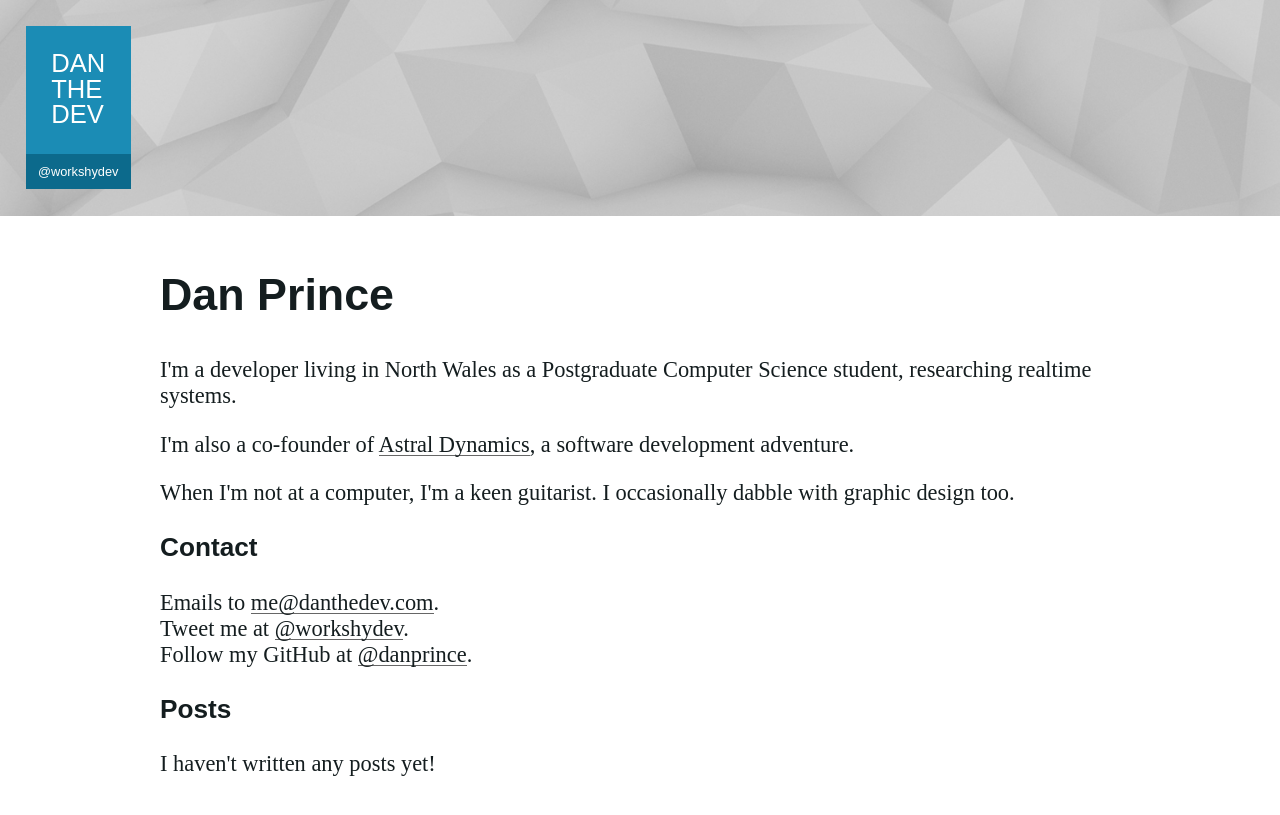
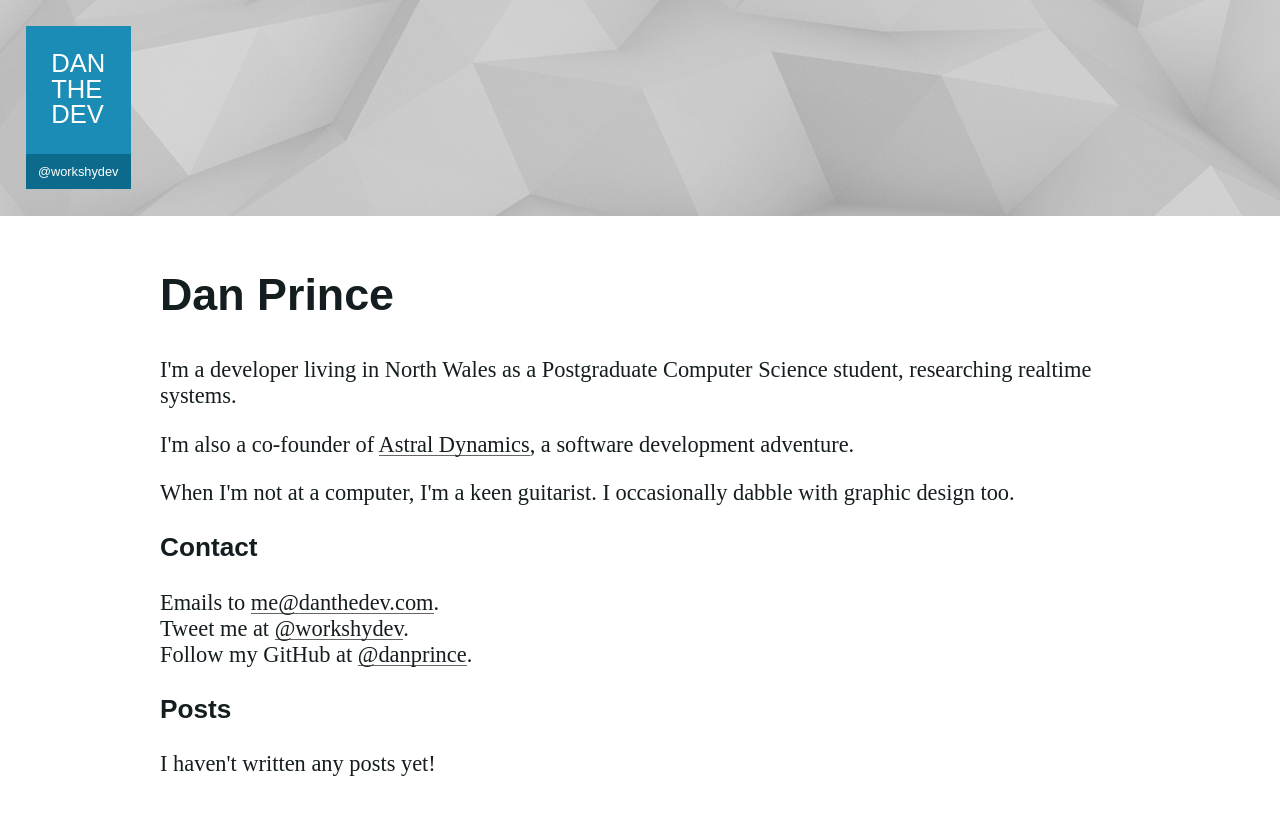
Before and after one commit to danprince/danthedev.com, a Jekyll site: the page built from index.html, in a window 1280 px wide. Shown: the top 815 px of the page. Built offline with Jekyll 4.4.1, drawn with Linux system fonts in a browser that asks for light colours; some web fonts are replaced.

Commit message:
optimising banner image

```diff
--- a/_sass/_banner.scss
+++ b/_sass/_banner.scss
@@ -1,8 +1,6 @@
 .banner {
+  background-attachment: fixed;
   background-color: $mystic-grey;
+  height: 13.5em;
   width: 100%;
-  height: 13.5em;
-  background-attachment: fixed;
-  background-position: left top;
-  background-size: cover;
 }
```
Also changed, not shown: img/banner.jpg.
